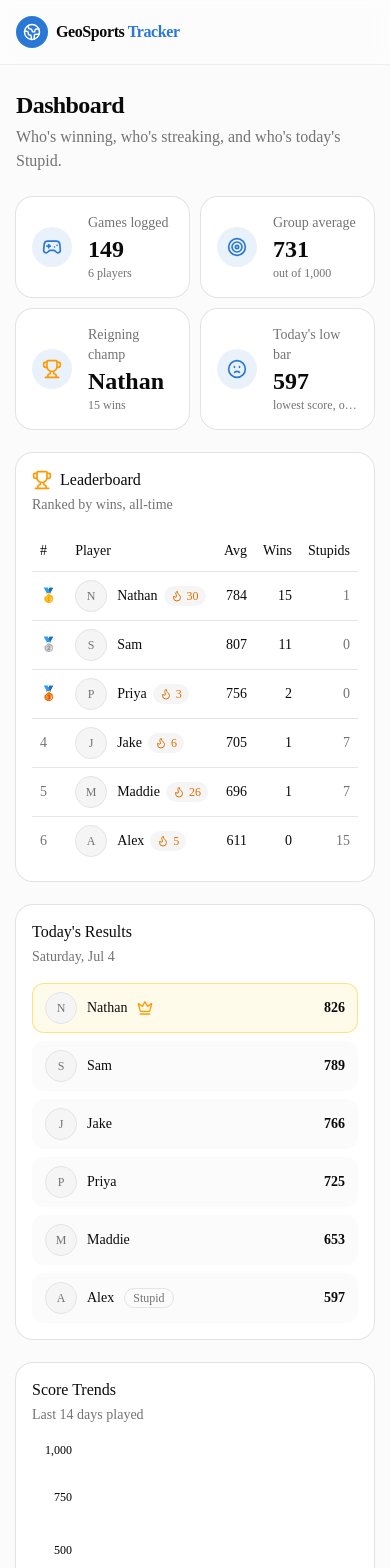
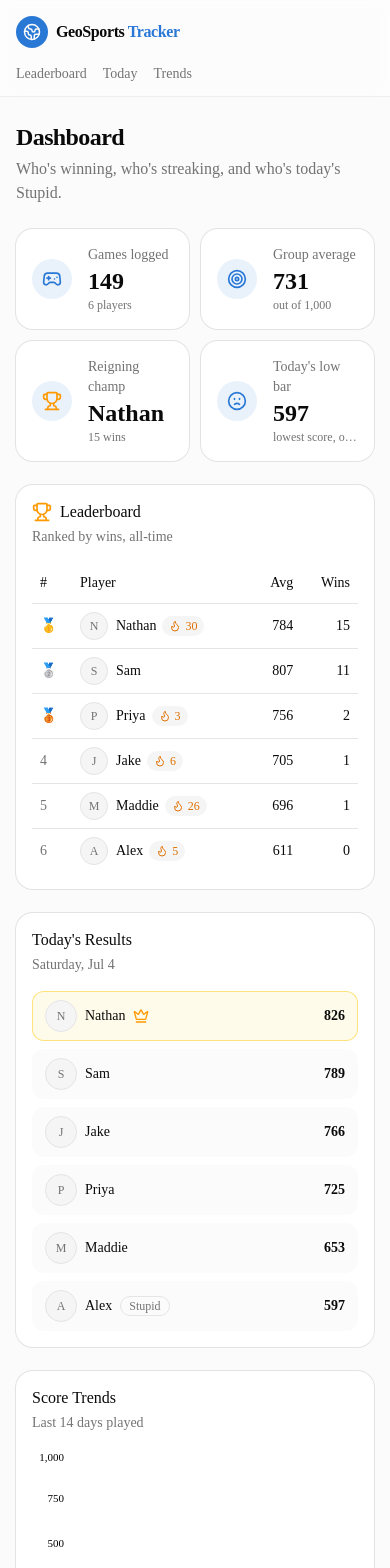
Before and after one commit to nathanjensby/GeosportsTracker, a Next.js app: page / in a window 390 px wide. Shown: the top 1568 px of the page. Built offline with nearby package versions, Linux system fonts and the light colour scheme.

Commit message:
mobile-friendly

```diff
--- a/src/app/page.tsx
+++ b/src/app/page.tsx
@@ -26,10 +26,10 @@ export default async function DashboardPage() {
       <StatsSummaryRow summary={summary} players={players} />
 
       <div className="grid gap-6 lg:grid-cols-5">
-        <div className="lg:col-span-3">
+        <div className="min-w-0 lg:col-span-3">
           <LeaderboardCard players={players} playerStats={playerStats} />
         </div>
-        <div className="lg:col-span-2">
+        <div className="min-w-0 lg:col-span-2">
           <DailyResultsCard day={summary.latestDay} players={players} />
         </div>
       </div>
--- a/src/components/dashboard/daily-results-card.tsx
+++ b/src/components/dashboard/daily-results-card.tsx
@@ -45,22 +45,22 @@ export function DailyResultsCard({ day, players }: DailyResultsCardProps) {
                 return (
                   <li
                     key={entry.playerId}
-                    className="flex items-center justify-between rounded-lg border border-transparent bg-muted/40 px-3 py-2 data-[highlight=true]:border-amber-300/60 data-[highlight=true]:bg-amber-50 dark:data-[highlight=true]:bg-amber-950/20"
+                    className="flex items-center justify-between gap-2 rounded-lg border border-transparent bg-muted/40 px-3 py-2 data-[highlight=true]:border-amber-300/60 data-[highlight=true]:bg-amber-50 dark:data-[highlight=true]:bg-amber-950/20"
                     data-highlight={isWinner}
                   >
-                    <div className="flex items-center gap-2.5">
-                      <Avatar className="size-8">
+                    <div className="flex min-w-0 items-center gap-2 sm:gap-2.5">
+                      <Avatar className="size-8 shrink-0">
                         <AvatarFallback className="text-xs">{getInitials(player.name)}</AvatarFallback>
                       </Avatar>
-                      <span className="font-medium">{player.name}</span>
-                      {isWinner ? <Crown className="size-4 text-amber-500" /> : null}
+                      <span className="truncate font-medium">{player.name}</span>
+                      {isWinner ? <Crown className="size-4 shrink-0 text-amber-500" /> : null}
                       {isStupid ? (
-                        <Badge variant="outline" className="text-muted-foreground">
+                        <Badge variant="outline" className="shrink-0 text-muted-foreground">
                           Stupid
                         </Badge>
                       ) : null}
                     </div>
-                    <span className="tabular-nums font-semibold">{entry.score}</span>
+                    <span className="shrink-0 tabular-nums font-semibold">{entry.score}</span>
                   </li>
                 );
               })}
--- a/src/components/dashboard/leaderboard-card.tsx
+++ b/src/components/dashboard/leaderboard-card.tsx
@@ -35,7 +35,7 @@ export function LeaderboardCard({ players, playerStats }: LeaderboardCardProps)
               <TableHead>Player</TableHead>
               <TableHead className="text-right">Avg</TableHead>
               <TableHead className="text-right">Wins</TableHead>
-              <TableHead className="text-right">Stupids</TableHead>
+              <TableHead className="hidden text-right sm:table-cell">Stupids</TableHead>
             </TableRow>
           </TableHeader>
           <TableBody>
@@ -49,14 +49,14 @@ export function LeaderboardCard({ players, playerStats }: LeaderboardCardProps)
                     {RANK_MEDAL[index] ?? index + 1}
                   </TableCell>
                   <TableCell>
-                    <div className="flex items-center gap-2.5">
-                      <Avatar className="size-8">
+                    <div className="flex min-w-0 items-center gap-2 sm:gap-2.5">
+                      <Avatar className="size-7 shrink-0 sm:size-8">
                         <AvatarFallback className="text-xs">{getInitials(player.name)}</AvatarFallback>
                       </Avatar>
-                      <div className="flex items-center gap-1.5">
-                        <span className="font-medium">{player.name}</span>
+                      <div className="flex min-w-0 items-center gap-1.5">
+                        <span className="max-w-28 truncate font-medium sm:max-w-none">{player.name}</span>
                         {stats.currentStreak >= 3 ? (
-                          <Badge variant="secondary" className="gap-1 px-1.5 text-amber-600">
+                          <Badge variant="secondary" className="shrink-0 gap-1 px-1.5 text-amber-600">
                             <Flame className="size-3" />
                             {stats.currentStreak}
                           </Badge>
@@ -66,7 +66,7 @@ export function LeaderboardCard({ players, playerStats }: LeaderboardCardProps)
                   </TableCell>
                   <TableCell className="text-right tabular-nums">{stats.averageScore}</TableCell>
                   <TableCell className="text-right tabular-nums font-medium">{stats.wins}</TableCell>
-                  <TableCell className="text-right tabular-nums text-muted-foreground">
+                  <TableCell className="hidden text-right tabular-nums text-muted-foreground sm:table-cell">
                     {stats.stupids}
                   </TableCell>
                 </TableRow>
--- a/src/components/dashboard/score-trend-chart.tsx
+++ b/src/components/dashboard/score-trend-chart.tsx
@@ -89,13 +89,13 @@ export function ScoreTrendChart({ dailyResults, players }: ScoreTrendChartProps)
         <CardDescription>Last {recentDays.length} days played</CardDescription>
       </CardHeader>
       <CardContent>
-        <div className="h-72 w-full sm:h-80">
+        <div className="h-64 w-full sm:h-80">
           <ResponsiveContainer width="100%" height="100%">
             <LineChart data={chartData} margin={{ top: 4, right: 8, left: 0, bottom: 0 }}>
               <CartesianGrid vertical={false} stroke="var(--color-border)" />
               <XAxis
                 dataKey="dateLabel"
-                tick={{ fontSize: 12, fill: "var(--color-muted-foreground)" }}
+                tick={{ fontSize: 11, fill: "var(--color-muted-foreground)" }}
                 tickLine={false}
                 axisLine={{ stroke: "var(--color-border)" }}
                 interval="preserveStartEnd"
@@ -104,14 +104,14 @@ export function ScoreTrendChart({ dailyResults, players }: ScoreTrendChartProps)
                 domain={[0, 1000]}
                 ticks={[0, 250, 500, 750, 1000]}
                 tickFormatter={(value: number) => value.toLocaleString()}
-                tick={{ fontSize: 12, fill: "var(--color-muted-foreground)" }}
+                tick={{ fontSize: 11, fill: "var(--color-muted-foreground)" }}
                 tickLine={false}
                 axisLine={false}
-                width={48}
+                width={40}
               />
               <Tooltip content={<ChartTooltip playerMap={playerMap} />} />
               <Legend
-                wrapperStyle={{ fontSize: 13, paddingTop: 8 }}
+                wrapperStyle={{ fontSize: 12, paddingTop: 8 }}
                 formatter={(value: string) => playerMap[value]?.name ?? value}
               />
               {players.map((player) => (
--- a/src/components/layout/site-header.tsx
+++ b/src/components/layout/site-header.tsx
@@ -28,6 +28,14 @@ export function SiteHeader() {
           ))}
         </nav>
       </div>
+
+      <nav className="flex items-center gap-4 overflow-x-auto px-4 pb-3 text-sm font-medium text-muted-foreground sm:hidden">
+        {NAV_LINKS.map((link) => (
+          <a key={link.href} href={link.href} className="shrink-0 transition-colors hover:text-foreground">
+            {link.label}
+          </a>
+        ))}
+      </nav>
     </header>
   );
 }
```
